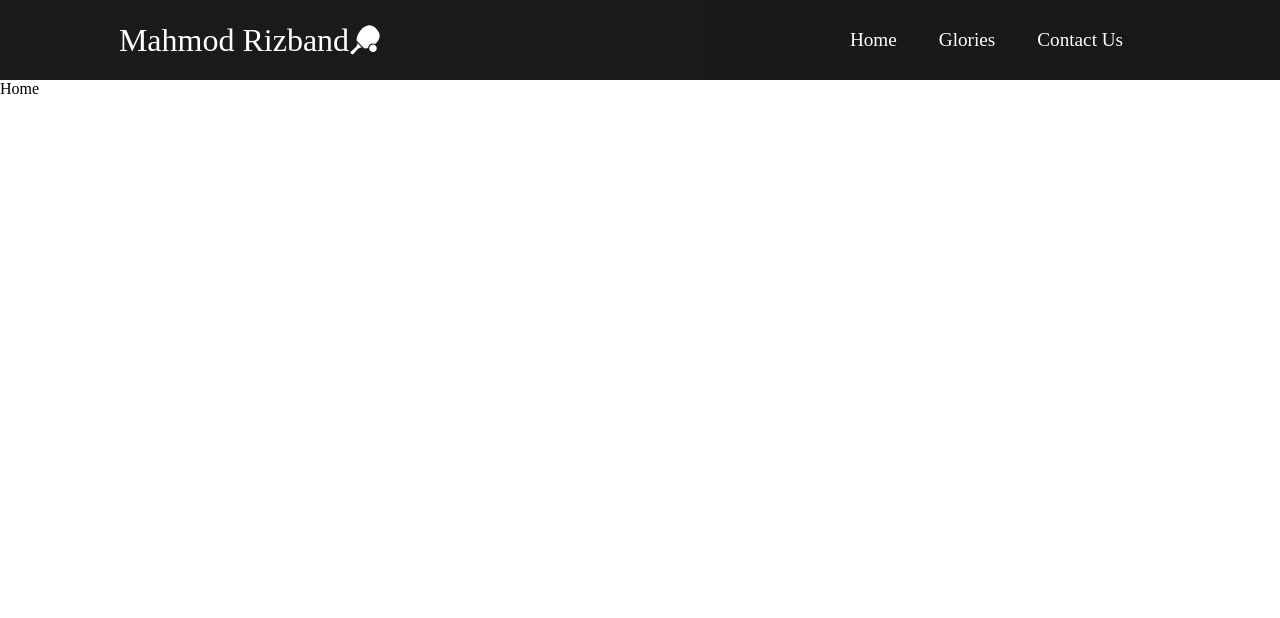
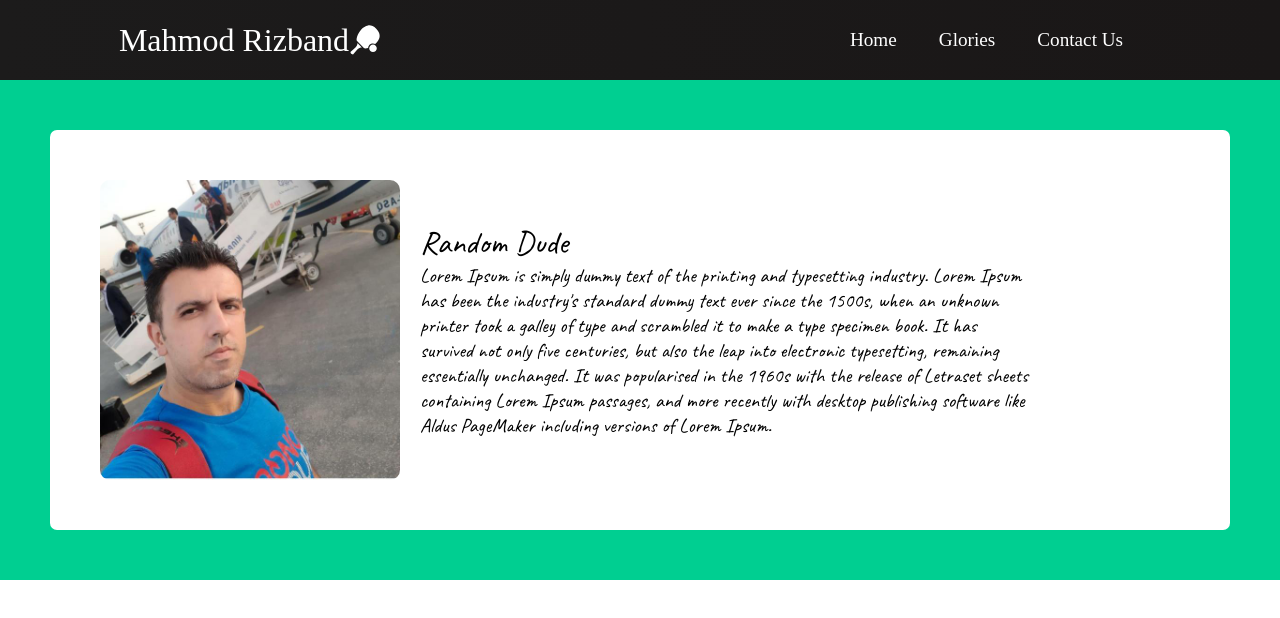
Before and after one commit to 00-team/ping-pong-site, a React app: page / in a window 1280 px wide. Shown: the top 618 px of the page. Built offline with nearby package versions, Linux system fonts and the light colour scheme; a web font is replaced by a local one.

Commit message:
other stuffs

```diff
--- a/src/App.js
+++ b/src/App.js
@@ -9,8 +9,8 @@
 import store from './database/store';
 
 // components
-import Home from './components/pages/Home';
 import Navbar from './components/layouts/Navbar';
+import About from './components/layouts/About';
 
 // style
 import './components/sass/base.scss'
@@ -25,9 +25,7 @@
     return (
         <Router>
             <Navbar />
-            <Switch>
-                <Route path="/" exact component={Home} />
-            </Switch>
+            <About />
         </Router>
     )
 }
--- a/src/locale.json
+++ b/src/locale.json
@@ -8,6 +8,10 @@
                 "about": "ABOUT",
                 "awards": "AWARDS",
                 "contact": "CONTACT"
+            },
+            "about": {
+                "name": "Random Dude",
+                "bio": "Lorem Ipsum is simply dummy text of the printing and typesetting industry. Lorem Ipsum has been the industry's standard dummy text ever since the 1500s, when an unknown printer took a galley of type and scrambled it to make a type specimen book. It has survived not only five centuries, but also the leap into electronic typesetting, remaining essentially unchanged. It was popularised in the 1960s with the release of Letraset sheets containing Lorem Ipsum passages, and more recently with desktop publishing software like Aldus PageMaker including versions of Lorem Ipsum."
             }
         }
     },
@@ -20,6 +24,10 @@
                 "about": "درباره",
                 "awards": "جوایز",
                 "contact": "ارتباط"
+            },
+            "about": {
+                "name": "رندوم دود",
+                "bio": "آزمایشی و بی‌معنی در صنعت چاپ، صفحه‌آرایی و طراحی گرافیک گفته می‌شود. طراح گرافیک از این متن به عنوان عنصری از ترکیب بندی برای پر کردن صفحه و ارایه اولیه شکل ظاهری و کلی طرح سفارش گرفته شده استفاده می نماید، تا از نظر گرافیکی نشانگر چگونگی نوع و اندازه فونت و ظاهر متن باشد. معمولا طراحان گرافیک برای صفحه‌آرایی، نخست از متن‌های آزمایشی و بی‌معنی استفاده می‌کنند تا صرفا به مشتری یا صاحب کار خود نشان دهند که صفحه طراحی یا صفحه بندی شده بعد از اینکه متن در آن قرار گیرد چگونه به نظر می‌رسد و قلم‌ها و اندازه‌بندی‌ها چگونه در نظر گرفته شده‌است. از آنجایی که طراحان عموما نویسنده متن نیستند و وظیفه رعایت حق تکثیر متون را ندارند و در همان حال کار آنها به نوعی وابسته به متن می‌باشد آنها با استفاده از محتویات ساختگی، صفحه گرافیکی خود را صفحه‌آرایی می‌کنند تا مرحله طراحی و صفحه‌بندی را به پایان برند"
             }
         }
     }
```
